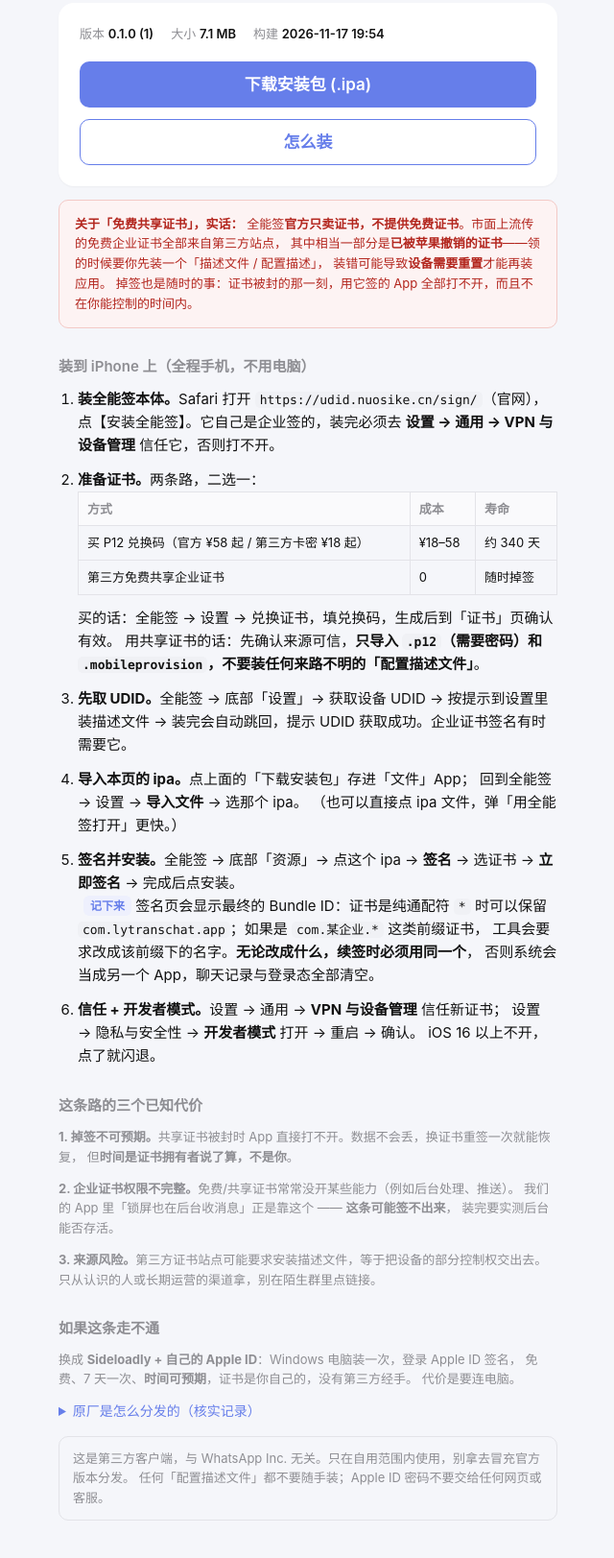
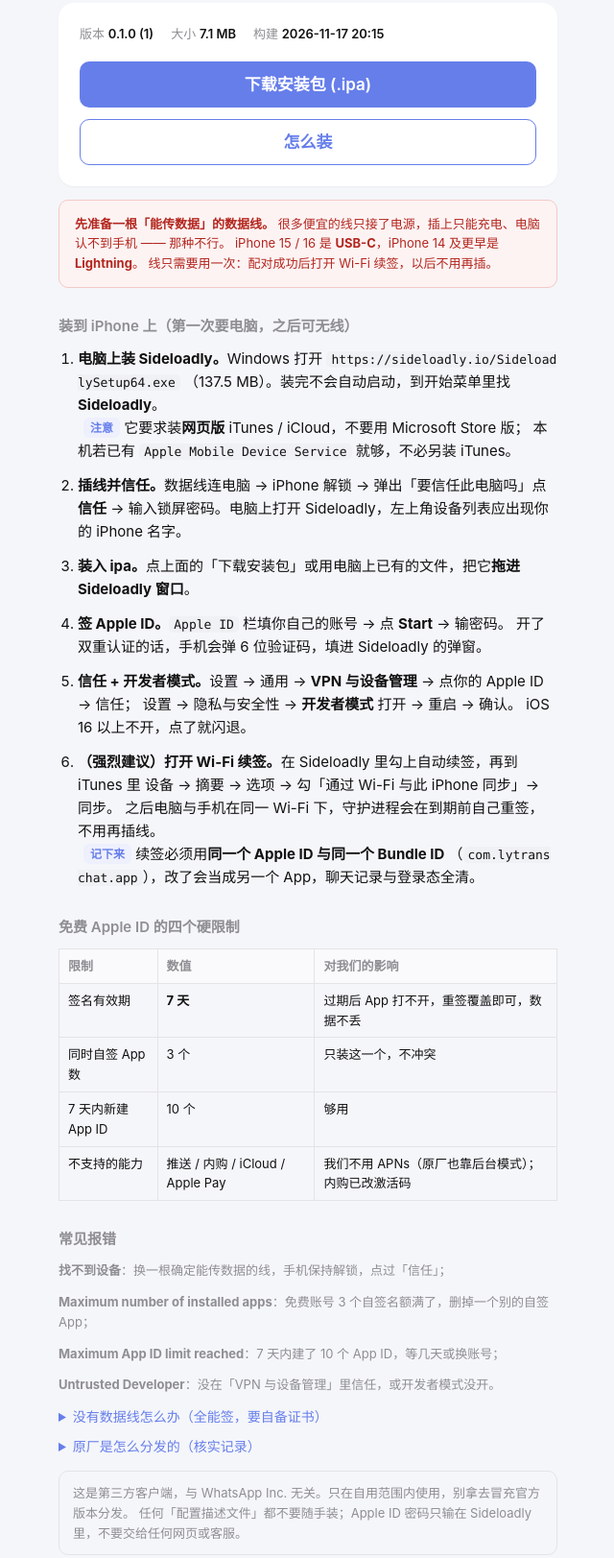
Before and after one commit to tradeshift-code/LYTransChat-Dist, a plain HTML site: page index.html in a window 1280 px wide. Shown: the part 108-1731 px from the top of the page at 96% size, without its empty margins (319-959 px from the left). Drawn offline with Linux system fonts and the light colour scheme.

Commit message:
安装页：v0.1.0 (1)

```diff
--- a/index.html
+++ b/index.html
@@ -46,82 +46,75 @@
 <body>
 <div class="wrap">
   <h1>LYTransChat</h1>
-  <p class="sub">iPhone 安装页 · 全能签（共享证书 / 自有证书）</p>
+  <p class="sub">iPhone 安装页 · Sideloadly + 自己的 Apple ID（免费，7 天）</p>
 
   <div class="card">
     <div class="meta">
       <span>版本 <b>0.1.0 (1)</b></span>
       <span>大小 <b>7.1 MB</b></span>
-      <span>构建 <b>2026-11-17 19:54</b></span>
+      <span>构建 <b>2026-11-17 20:15</b></span>
     </div>
     <a class="btn" href="./LYTransChat.ipa" download>下载安装包 (.ipa)</a>
     <a class="btn ghost" href="#steps">怎么装</a>
   </div>
 
   <div class="danger">
-    <b>关于「免费共享证书」，实话：</b>
-    全能签<b>官方只卖证书，不提供免费证书</b>。市面上流传的免费企业证书全部来自第三方站点，
-    其中相当一部分是<b>已被苹果撤销的证书</b>——领的时候要你先装一个「描述文件 / 配置描述」，
-    装错可能导致<b>设备需要重置</b>才能再装应用。
-    掉签也是随时的事：证书被封的那一刻，用它签的 App 全部打不开，而且不在你能控制的时间内。
+    <b>先准备一根「能传数据」的数据线。</b>
+    很多便宜的线只接了电源，插上只能充电、电脑认不到手机 —— 那种不行。
+    iPhone 15 / 16 是 <b>USB-C</b>，iPhone 14 及更早是 <b>Lightning</b>。
+    线只需要用一次：配对成功后打开 Wi-Fi 续签，以后不用再插。
   </div>
 
-  <h2 id="steps">装到 iPhone 上（全程手机，不用电脑）</h2>
+  <h2 id="steps">装到 iPhone 上（第一次要电脑，之后可无线）</h2>
   <ol>
-    <li><b>装全能签本体。</b>Safari 打开 <code>https://udid.nuosike.cn/sign/</code>（官网），
-      点【安装全能签】。它自己是企业签的，装完必须去
-      <b>设置 → 通用 → VPN 与设备管理</b> 信任它，否则打不开。</li>
+    <li><b>电脑上装 Sideloadly。</b>Windows 打开 <code>https://sideloadly.io/SideloadlySetup64.exe</code>
+      （137.5 MB）。装完不会自动启动，到开始菜单里找 <b>Sideloadly</b>。
+      <br><span class="tag">注意</span> 它要求装<b>网页版</b> iTunes / iCloud，不要用 Microsoft Store 版；
+      本机若已有 <code>Apple Mobile Device Service</code> 就够，不必另装 iTunes。</li>
 
-    <li><b>准备证书。</b>两条路，二选一：
-      <table>
-        <tr><th>方式</th><th>成本</th><th>寿命</th></tr>
-        <tr><td>买 P12 兑换码（官方 ¥58 起 / 第三方卡密 ¥18 起）</td><td>¥18–58</td><td>约 340 天</td></tr>
-        <tr><td>第三方免费共享企业证书</td><td>0</td><td>随时掉签</td></tr>
-      </table>
-      买的话：全能签 → 设置 → 兑换证书，填兑换码，生成后到「证书」页确认有效。
-      用共享证书的话：先确认来源可信，<b>只导入 <code>.p12</code>（需要密码）和
-      <code>.mobileprovision</code>，不要装任何来路不明的「配置描述文件」</b>。</li>
+    <li><b>插线并信任。</b>数据线连电脑 → iPhone 解锁 → 弹出「要信任此电脑吗」点
+      <b>信任</b> → 输入锁屏密码。电脑上打开 Sideloadly，左上角设备列表应出现你的 iPhone 名字。</li>
 
-    <li><b>先取 UDID。</b>全能签 → 底部「设置」→ 获取设备 UDID → 按提示到设置里装描述文件 →
-      装完会自动跳回，提示 UDID 获取成功。企业证书签名有时需要它。</li>
+    <li><b>装入 ipa。</b>点上面的「下载安装包」或用电脑上已有的文件，把它<b>拖进 Sideloadly 窗口</b>。</li>
 
-    <li><b>导入本页的 ipa。</b>点上面的「下载安装包」存进「文件」App；
-      回到全能签 → 设置 → <b>导入文件</b> → 选那个 ipa。
-      （也可以直接点 ipa 文件，弹「用全能签打开」更快。）</li>
+    <li><b>签 Apple ID。</b><code>Apple ID</code> 栏填你自己的账号 → 点 <b>Start</b> → 输密码。
+      开了双重认证的话，手机会弹 6 位验证码，填进 Sideloadly 的弹窗。</li>
 
-    <li><b>签名并安装。</b>全能签 → 底部「资源」→ 点这个 ipa → <b>签名</b> → 选证书 →
-      <b>立即签名</b> → 完成后点安装。
-      <br><span class="tag">记下来</span> 签名页会显示最终的 Bundle ID：证书是纯通配符 <code>*</code> 时可以保留
-      <code>com.lytranschat.app</code>；如果是 <code>com.某企业.*</code> 这类前缀证书，
-      工具会要求改成该前缀下的名字。<b>无论改成什么，续签时必须用同一个</b>，
-      否则系统会当成另一个 App，聊天记录与登录态全部清空。</li>
-
-    <li><b>信任 + 开发者模式。</b>设置 → 通用 → <b>VPN 与设备管理</b> 信任新证书；
+    <li><b>信任 + 开发者模式。</b>设置 → 通用 → <b>VPN 与设备管理</b> → 点你的 Apple ID → 信任；
       设置 → 隐私与安全性 → <b>开发者模式</b> 打开 → 重启 → 确认。
       iOS 16 以上不开，点了就闪退。</li>
+
+    <li><b>（强烈建议）打开 Wi-Fi 续签。</b>在 Sideloadly 里勾上自动续签，再到 iTunes 里
+      设备 → 摘要 → 选项 → 勾「通过 Wi-Fi 与此 iPhone 同步」→ 同步。
+      之后电脑与手机在同一 Wi-Fi 下，守护进程会在到期前自己重签，不用再插线。
+      <br><span class="tag">记下来</span> 续签必须用<b>同一个 Apple ID 与同一个 Bundle ID</b>
+      （<code>com.lytranschat.app</code>），改了会当成另一个 App，聊天记录与登录态全清。</li>
   </ol>
 
-  <h2>这条路的三个已知代价</h2>
-  <p class="note">
-    <b>1. 掉签不可预期。</b>共享证书被封时 App 直接打不开。数据不会丢，换证书重签一次就能恢复，
-    但<b>时间是证书拥有者说了算，不是你</b>。
-  </p>
-  <p class="note">
-    <b>2. 企业证书权限不完整。</b>免费/共享证书常常没开某些能力（例如后台处理、推送）。
-    我们的 App 里「锁屏也在后台收消息」正是靠这个 —— <b>这条可能签不出来</b>，
-    装完要实测后台能否存活。
-  </p>
-  <p class="note">
-    <b>3. 来源风险。</b>第三方证书站点可能要求安装描述文件，等于把设备的部分控制权交出去。
-    只从认识的人或长期运营的渠道拿，别在陌生群里点链接。
-  </p>
+  <h2>免费 Apple ID 的四个硬限制</h2>
+  <table>
+    <tr><th>限制</th><th>数值</th><th>对我们的影响</th></tr>
+    <tr><td>签名有效期</td><td><b>7 天</b></td><td>过期后 App 打不开，重签覆盖即可，数据不丢</td></tr>
+    <tr><td>同时自签 App 数</td><td>3 个</td><td>只装这一个，不冲突</td></tr>
+    <tr><td>7 天内新建 App ID</td><td>10 个</td><td>够用</td></tr>
+    <tr><td>不支持的能力</td><td>推送 / 内购 / iCloud / Apple Pay</td><td>我们不用 APNs（原厂也靠后台模式）；内购已改激活码</td></tr>
+  </table>
 
-  <h2>如果这条走不通</h2>
-  <p class="note">
-    换成 <b>Sideloadly + 自己的 Apple ID</b>：Windows 电脑装一次，登录 Apple ID 签名，
-    免费、7 天一次、<b>时间可预期</b>，证书是你自己的，没有第三方经手。
-    代价是要连电脑。
-  </p>
+  <h2>常见报错</h2>
+  <p class="note"><b>找不到设备</b>：换一根确定能传数据的线，手机保持解锁，点过「信任」；</p>
+  <p class="note"><b>Maximum number of installed apps</b>：免费账号 3 个自签名额满了，删掉一个别的自签 App；</p>
+  <p class="note"><b>Maximum App ID limit reached</b>：7 天内建了 10 个 App ID，等几天或换账号；</p>
+  <p class="note"><b>Untrusted Developer</b>：没在「VPN 与设备管理」里信任，或开发者模式没开。</p>
+
+  <details style="margin-top:8px">
+    <summary style="cursor:pointer;color:var(--brand);font-size:14px">没有数据线怎么办（全能签，要自备证书）</summary>
+    <p class="note" style="margin-top:12px">
+      全能签能在手机上直接签，不用电脑，但它<b>只接受 p12 证书</b>（没有 Apple ID 登录）。
+      官方只卖证书（¥58 起 / 约 340 天），第三方卡密 ¥18 起；
+      免费共享证书全来自第三方站点，其中不少是被苹果撤销的证书，领用前要求装「描述文件」，
+      装错可能导致设备重置。掉签随时发生，权限也常被裁剪。
+    </p>
+  </details>
 
   <details style="margin-top:8px">
     <summary style="cursor:pointer;color:var(--brand);font-size:14px">原厂是怎么分发的（核实记录）</summary>
@@ -130,13 +123,13 @@
       ② 把 Apple ID 地区改到海外后 App Store 搜「WATransChat」下载
       （已上架美区，id <code>6761809886</code>，当前 v2.90，大陆 ID 搜不到）；
       ③ <b>全能签 + 付费证书</b>，原厂原文写着「需要付费购买证书」。
-      三条都依赖 $99 开发者账号或付费证书 —— 原厂自己走的是前两条，全能签是给用户的兜底。
+      三条都依赖 $99 开发者账号或付费证书 —— 原厂自己走的是前两条。
     </p>
   </details>
 
   <div class="warn">
     这是第三方客户端，与 WhatsApp Inc. 无关。只在自用范围内使用，别拿去冒充官方版本分发。
-    任何「配置描述文件」都不要随手装；Apple ID 密码不要交给任何网页或客服。
+    任何「配置描述文件」都不要随手装；Apple ID 密码只输在 Sideloadly 里，不要交给任何网页或客服。
   </div>
 </div>
 </body>
```
